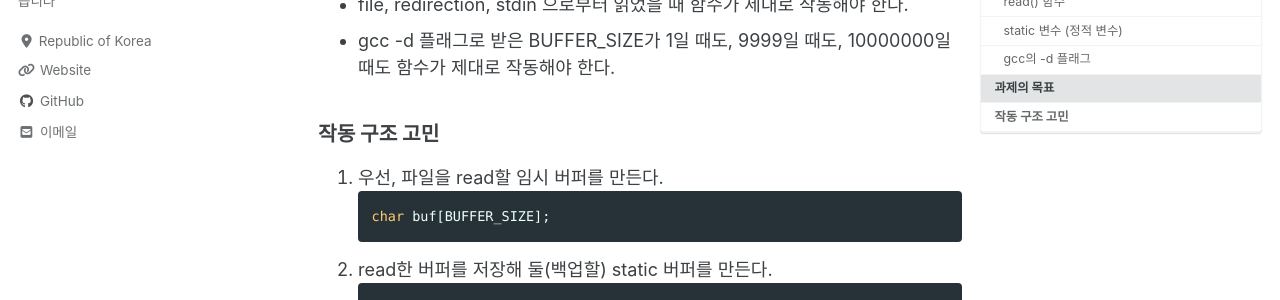
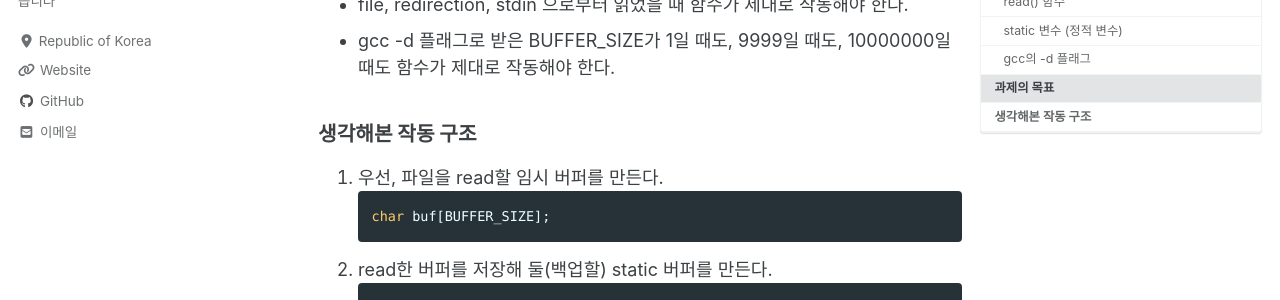
Before and after one commit to ohseyong/ohseyong.github.io, a Jekyll site: the page built from _posts/2020-06-30-Get-Next-Line.md, in a window 1280 px wide and 900 px high, scrolled down 2202 px. Shown: the part 139-439 px from the top of the window. Built offline with Jekyll 4.4.1, drawn with Linux system fonts in a browser that asks for light colours; cached includes are drawn as plain includes; nearby versions of some CDN libraries; comment, search, counter and statistics services are not loaded.

Commit message:
Update 2020-06-30-Get-Next-Line.md

````diff
--- a/_posts/2020-06-30-Get-Next-Line.md
+++ b/_posts/2020-06-30-Get-Next-Line.md
@@ -67,7 +67,7 @@ size_t read(int fd, void *buf, size_t bytes)
  * file, redirection, stdin 으로부터 읽었을 때 함수가 제대로 작동해야 한다.
  * gcc -d 플래그로 받은 BUFFER_SIZE가 1일 때도, 9999일 때도, 10000000일 때도 함수가 제대로 작동해야 한다.
 
-### 작동 구조 고민
+### 생각해본 작동 구조
   1. 우선, 파일을 read할 임시 버퍼를 만든다.
 ```c
 char buf[BUFFER_SIZE];
@@ -80,7 +80,7 @@ static char *backup
   4. `backup` 안에 개행문자가 있는지 없는지 검사한다.
   5. 개행문자가 있으면 다음 단계로 넘어가고, 없으면 개행문자가 있을 때가지 3번으로 돌아가 파일을 계속 읽는다.
      * 이와 동시에 기존에 백업한 내용에 계속 합친다. (이 기능을 구현하는 함수 추가)
- 6. 개행문자가 있는 `backup`을 개행문자 전과 후로 잘라서, 개행문자 전까지는 line에 주고, 개행문자 후는 다시 static 변수 `backup`에 넣는다.
+   6. 개행문자가 있는 `backup`을 개행문자 전과 후로 잘라서, 개행문자 전까지는 line에 주고, 개행문자 후는 다시 static 변수 `backup`에 넣는다.
 
 ---
   아직 진행 중인 과제라, 미완성 글입니다. 추후 추가 작성하겠습니다.
````
Also changed, not shown: other parts of _posts/2020-06-30-Get-Next-Line.md (+1 -1 lines).
